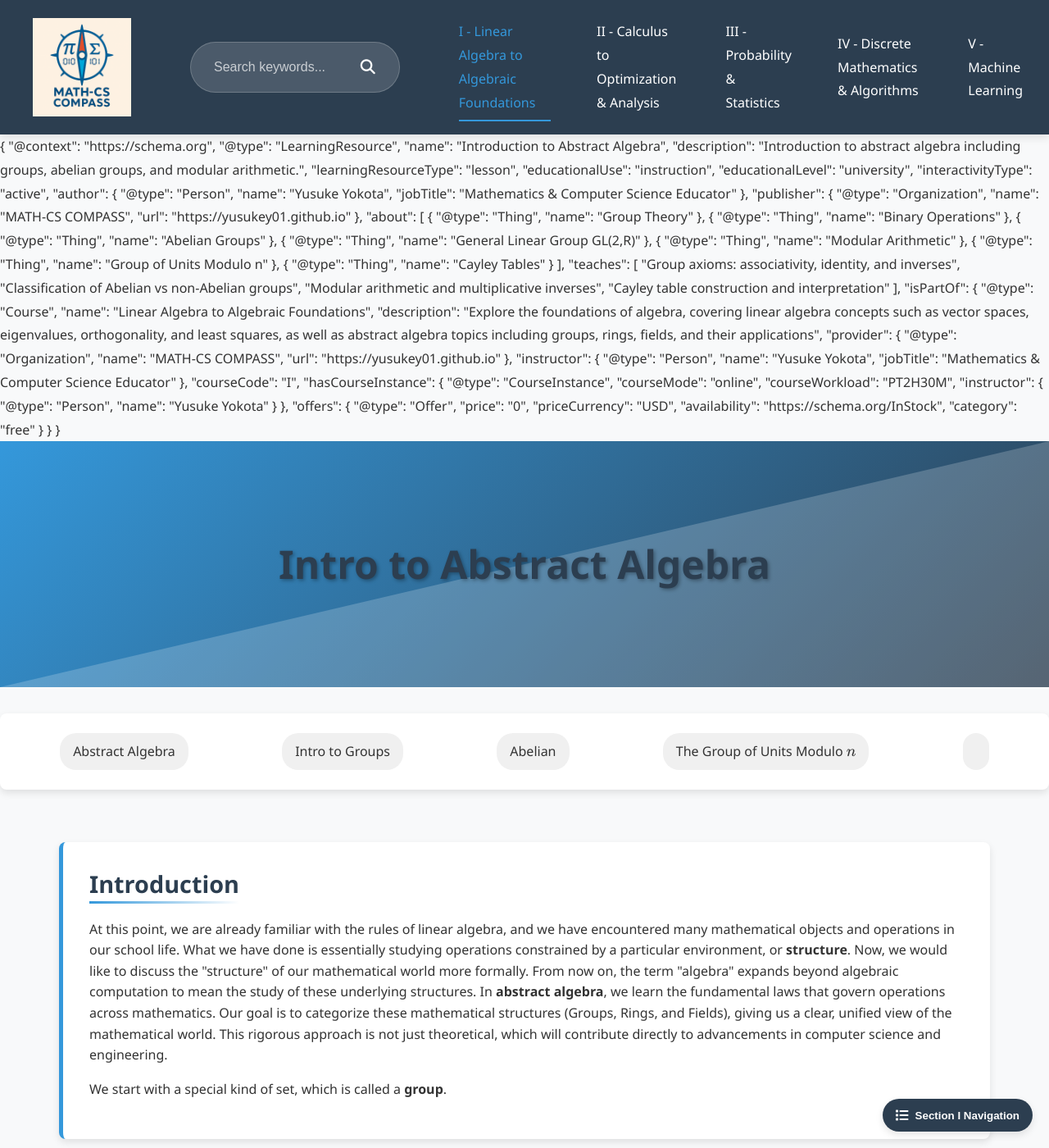
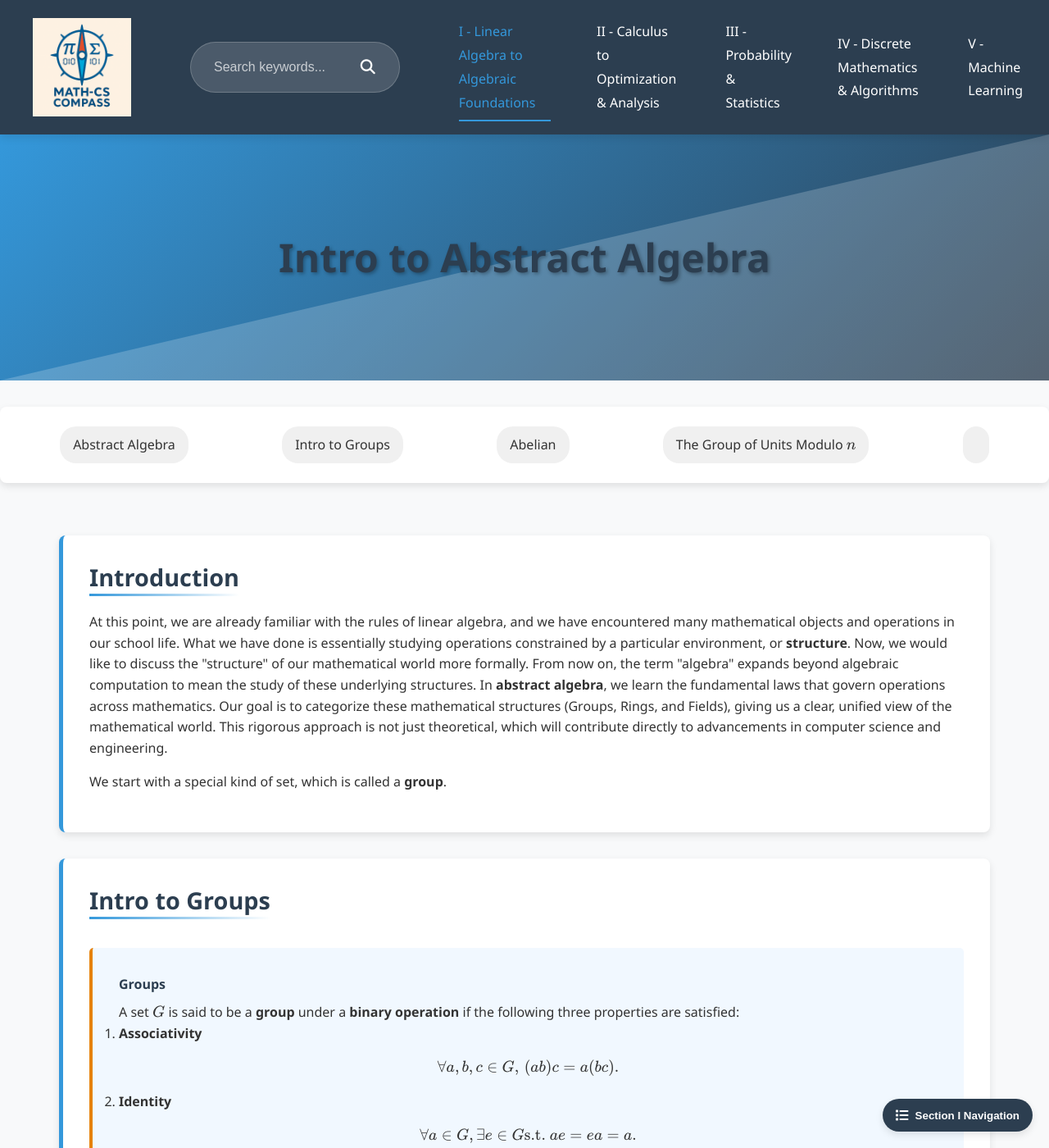
Before and after one commit to Yusukey01/yusukey01.github.io, a Jekyll site: the page built from Mathematics/Linear_algebra/intro_groups.html, in a window 1280 px wide and 1400 px high. Shown: the whole window at 82% size. Built offline with Jekyll 4.4.1, drawn with Linux system fonts in a browser that asks for light colours; part of the change alters nothing that is shown; some of the changed text lies outside the part shown.

Commit message:
Fixed Section I-15 Intro to Abstract Algebra

```diff
--- a/Mathematics/Linear_algebra/intro_groups.html
+++ b/Mathematics/Linear_algebra/intro_groups.html
@@ -9,6 +9,7 @@ uses_python: false
 <!DOCTYPE html>
 <html>
     <body>
+        <script type="application/ld+json">
         {
             "@context": "https://schema.org",
             "@type": "LearningResource",
@@ -76,6 +77,7 @@ uses_python: false
                 }
             }
         }
+        </script>
 
         <div class="hero-section">
             <h1 class="webpage-name">Intro to Abstract Algebra</h1>
@@ -128,7 +130,7 @@ uses_python: false
                             \]
                             <li> <strong>Inverses</strong></li>
                             \[
-                            \forall a \in G, \exsits b \in G \text{s.t. } ab = ba = e.
+                            \forall a \in G, \exists b \in G \text{s.t. } ab = ba = e.
                             \]
                         </ol>
                         <br>
@@ -173,7 +175,7 @@ uses_python: false
                     under matrix multiplication:
                     \[
                     GL(2, \mathbb{R}) =
-                                \eft\{
+                                \left\{
                                 \begin{bmatrix}
                                    a & b \\
                                    c & d \\
@@ -198,7 +200,7 @@ uses_python: false
                         If a group \(G\) satisfies the commutative property for every pair of elements \(a\) and \(b\),
                         the group \(G\) is called an <strong>Abelian</strong> group.
                         \[
-                        a, b \in G, \, \forall \(a, b), ab = ba \in G.
+                        a, b \in G, \, \forall \, (a, b), ab = ba \in G.
                         \]
                 </div>
                 <p>
@@ -270,7 +272,6 @@ uses_python: false
                 </p>
 
                 <div class="cayley-table-container" style="overflow-x: auto; margin: 20px 0;">
-                    <h3 style="text-align: center;">Cayley Table for \(U(12) = \{1, 5, 7, 11\}\)</h3>
                     <table style="width: auto; margin: 10px auto; border-collapse: collapse; border: 2px solid #333;">
                         <thead>
                             <tr>
@@ -312,13 +313,13 @@ uses_python: false
                             </tr>
                         </tbody>
                     </table>
+                    <strong>style="text-align: center;">Cayley Table for \(U(12) = \{1, 5, 7, 11\}\)</strong>
                 </div>
                 <p>
-                    In this table, for example, \((5 \cdot 7) \bmod 12 = 11 \in U(12)\)
+                    In this table, for example, \((5 \cdot 7) \bmod 12 = 11 \in U(12)\), and as you can see, this is an
+                    example of <strong>finite Abelian group</strong>.
                 </p>
-                <p>
-                    Note that this is an example of <strong>finite Abelian group</strong>.
-                </p>
+
             </section>
 
         </div>
```
